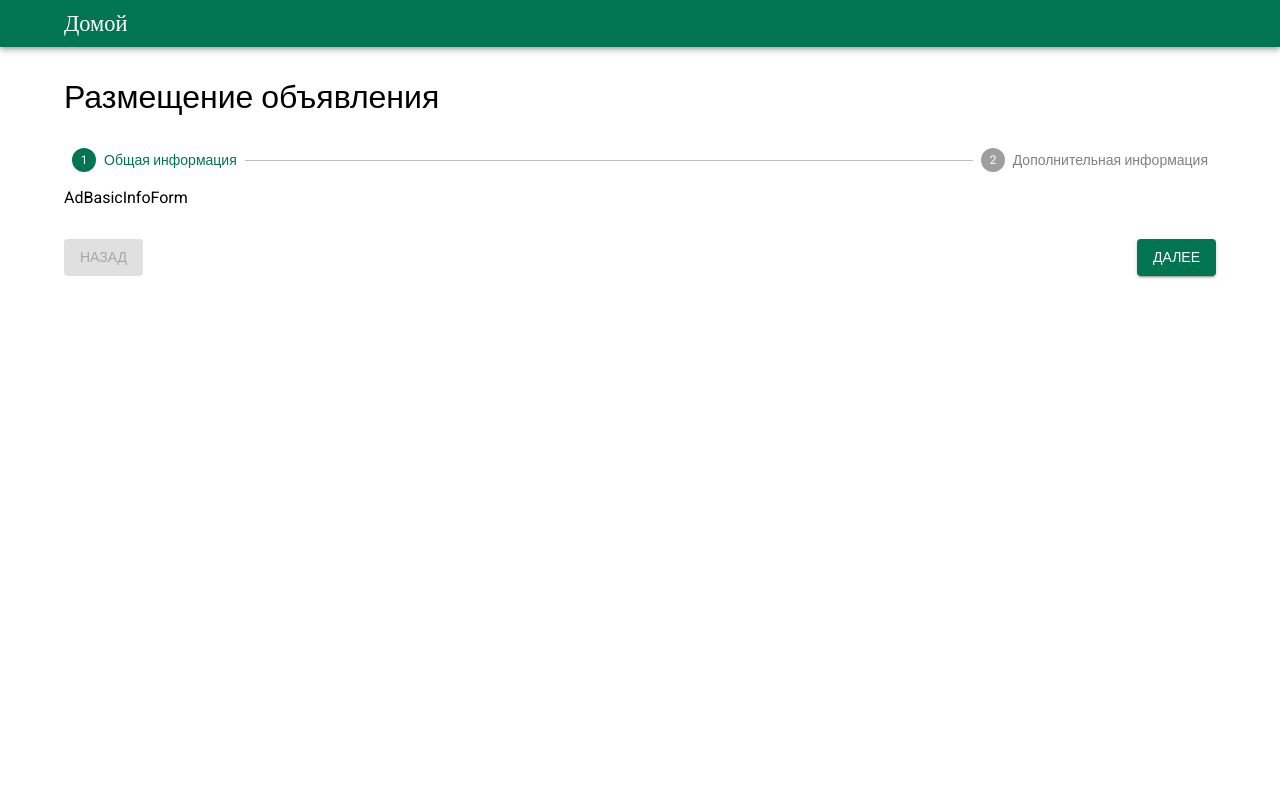
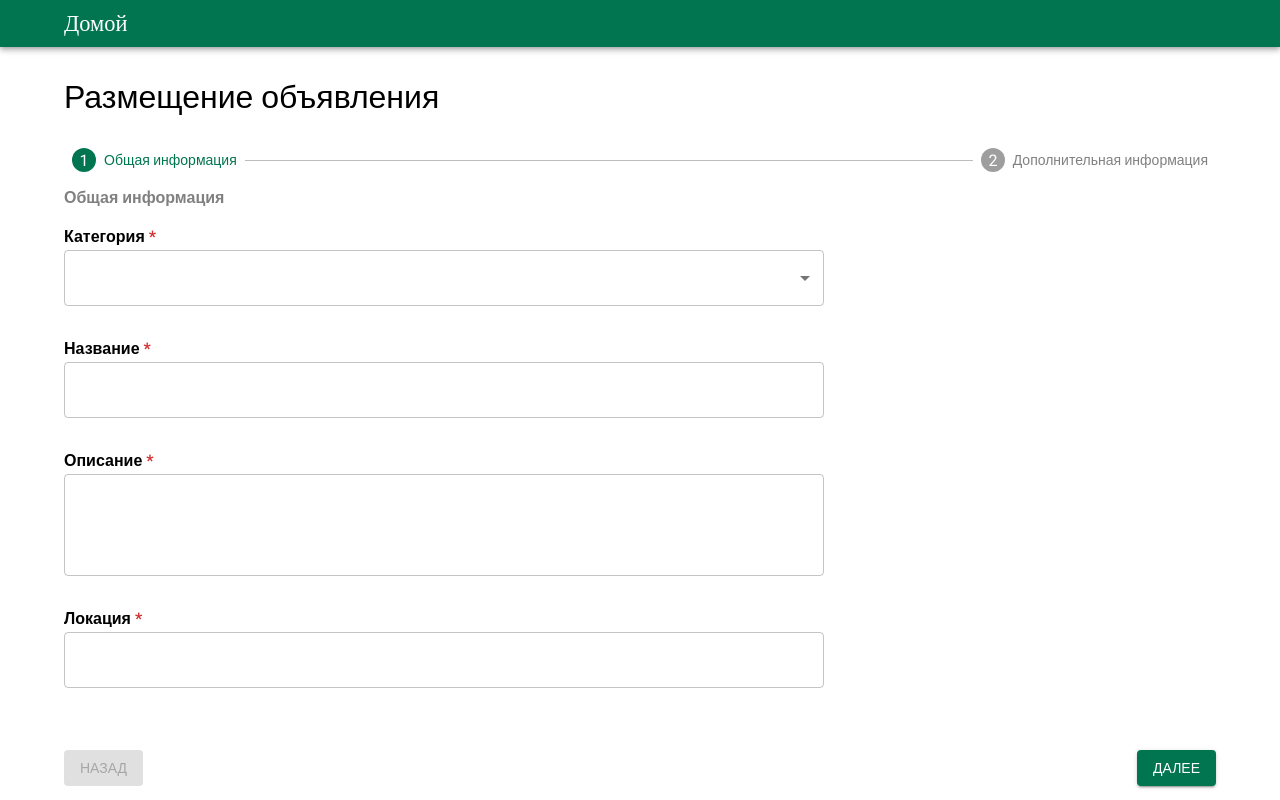
Before and after one commit to kovalkl/ads-board, a React (Vite) app in the folder frontend/: page /form in a window 1280 px wide. Built offline with nearby package versions, Linux system fonts and the light colour scheme; a web font is replaced by a local one.

Commit message:
feat: add base form components

```diff
--- a/frontend/src/components/FormStepper/components/AdBasicInfoForm/AdBasicInfoForm.tsx
+++ b/frontend/src/components/FormStepper/components/AdBasicInfoForm/AdBasicInfoForm.tsx
@@ -1,3 +1,22 @@
+import { LabeledInput } from '@/components/FormStepper/components/LabeledInput/LabeledInput';
+import { LabeledSelect } from '@/components/FormStepper/components/LabeledSelect/LabeledSelect';
+import Stack from '@mui/material/Stack';
+import Typography from '@mui/material/Typography';
+
+const TYPE_OPTIONS = ['Недвижимость', 'Авто', 'Услуги'];
+
 export const AdBasicInfoForm = () => {
-  return <div>AdBasicInfoForm </div>;
+  return (
+    <Stack sx={{ maxWidth: '760px' }}>
+      <Typography variant='h2'>Общая информация</Typography>
+
+      <LabeledSelect label='Категория' isRequired options={TYPE_OPTIONS} />
+
+      <LabeledInput label='Название' isRequired />
+
+      <LabeledInput label='Описание' isRequired multiline minRows={3} />
+
+      <LabeledInput label='Локация' isRequired />
+    </Stack>
+  );
 };
--- /dev/null
+++ b/frontend/src/components/FormStepper/components/LabeledInput/LabeledInput.tsx
@@ -0,0 +1,27 @@
+import TextField, { TextFieldProps } from '@mui/material/TextField';
+import Typography from '@mui/material/Typography';
+
+type LabeledInputProps = {
+  label: string;
+  isRequired: boolean;
+} & TextFieldProps;
+
+export const LabeledInput = ({
+  label,
+  isRequired,
+  ...props
+}: LabeledInputProps) => {
+  return (
+    <>
+      <Typography variant='body1'>
+        {`${label} `}
+        {isRequired && (
+          <Typography component='span' variant='caption'>
+            *
+          </Typography>
+        )}
+      </Typography>
+      <TextField required helperText=' ' {...props} />
+    </>
+  );
+};
--- /dev/null
+++ b/frontend/src/components/FormStepper/components/LabeledSelect/LabeledSelect.tsx
@@ -0,0 +1,40 @@
+import FormControl from '@mui/material/FormControl';
+import FormHelperText from '@mui/material/FormHelperText';
+import MenuItem from '@mui/material/MenuItem';
+import Select from '@mui/material/Select';
+import Typography from '@mui/material/Typography';
+
+type LabeledSelectProps = {
+  label: string;
+  isRequired: boolean;
+  options: string[];
+  selectedValue?: string;
+};
+
+export const LabeledSelect = ({
+  label,
+  isRequired,
+  options,
+  selectedValue,
+}: LabeledSelectProps) => {
+  return (
+    <FormControl required>
+      <Typography variant='body1'>
+        {`${label} `}
+        {isRequired && (
+          <Typography component='span' variant='caption'>
+            *
+          </Typography>
+        )}
+      </Typography>
+      <Select value={selectedValue || ''}>
+        {options.map((option) => (
+          <MenuItem value={option} key={option}>
+            {option}
+          </MenuItem>
+        ))}
+      </Select>
+      <FormHelperText> </FormHelperText>
+    </FormControl>
+  );
+};
--- a/frontend/src/theme.ts
+++ b/frontend/src/theme.ts
@@ -15,6 +15,20 @@ export const theme = createTheme({
       fontSize: '2rem',
       marginBottom: '2rem',
     },
+    h2: {
+      fontSize: '1rem',
+      fontWeight: 700,
+      color: COLORS.INFO,
+      marginBottom: '1rem',
+    },
+    body1: {
+      fontWeight: 700,
+    },
+    caption: {
+      fontSize: '1rem',
+      color: COLORS.SECONDARY,
+      fontWeight: 700,
+    },
   },
   palette: {
     primary: {
@@ -24,8 +38,8 @@ export const theme = createTheme({
       main: COLORS.SECONDARY,
     },
     text: {
-      primary: COLORS.LIGHT,
-      secondary: COLORS.LIGHT,
+      primary: COLORS.DARK,
+      secondary: COLORS.DARK,
     },
   },
   components: {
@@ -33,6 +47,9 @@ export const theme = createTheme({
       defaultProps: {
         sx: {
           padding: '10px',
+          '& a': {
+            color: COLORS.LIGHT,
+          },
         },
       },
     },
```
